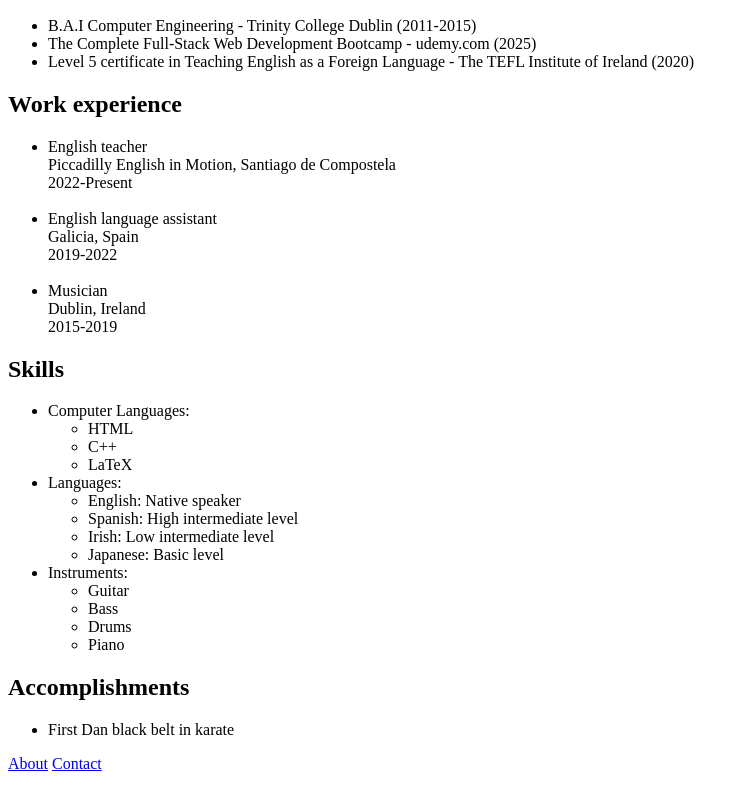
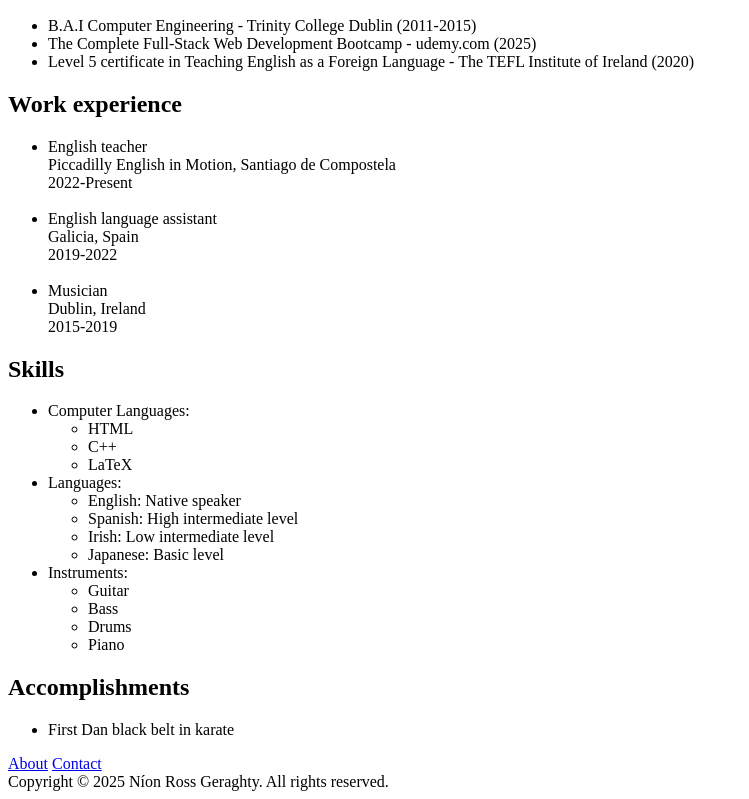
Before and after one commit to NionGeraghty/Online-Resume, a plain HTML site: page index.html in a window 1280 px wide. Shown: the part 500-1299 px from the top of the page, without its empty margins (0-749 px from the left). Drawn offline with Linux system fonts and the light colour scheme.

Commit message:
Update index.html

```diff
--- a/index.html
+++ b/index.html
@@ -86,4 +86,7 @@
 
     <a href="./public/about.html">About</a> <a href="./public/contact.html">Contact</a>
 </body>
+<footer>
+    Copyright © 2025 Níon Ross Geraghty. All rights reserved.
+</footer>
 </html>
```
